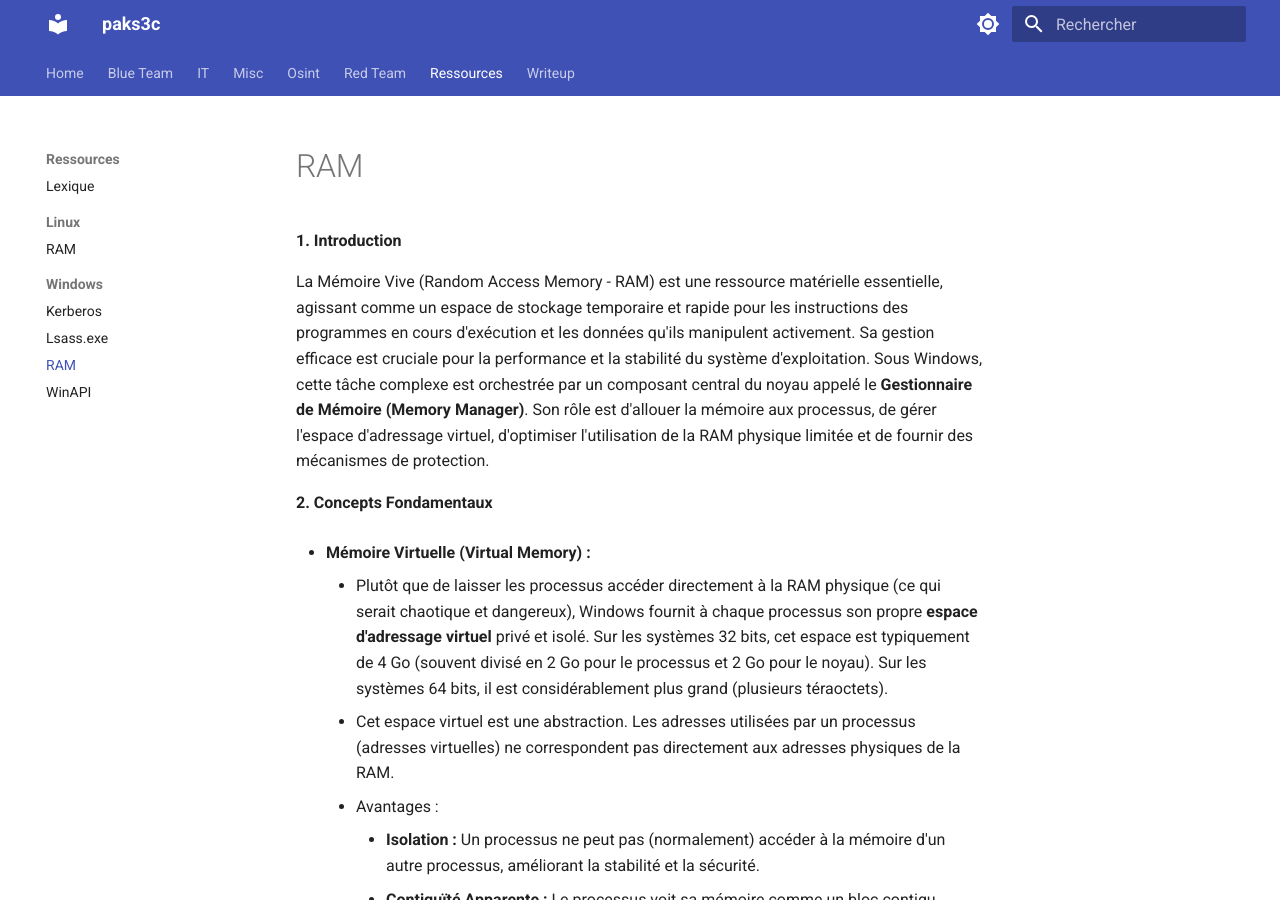
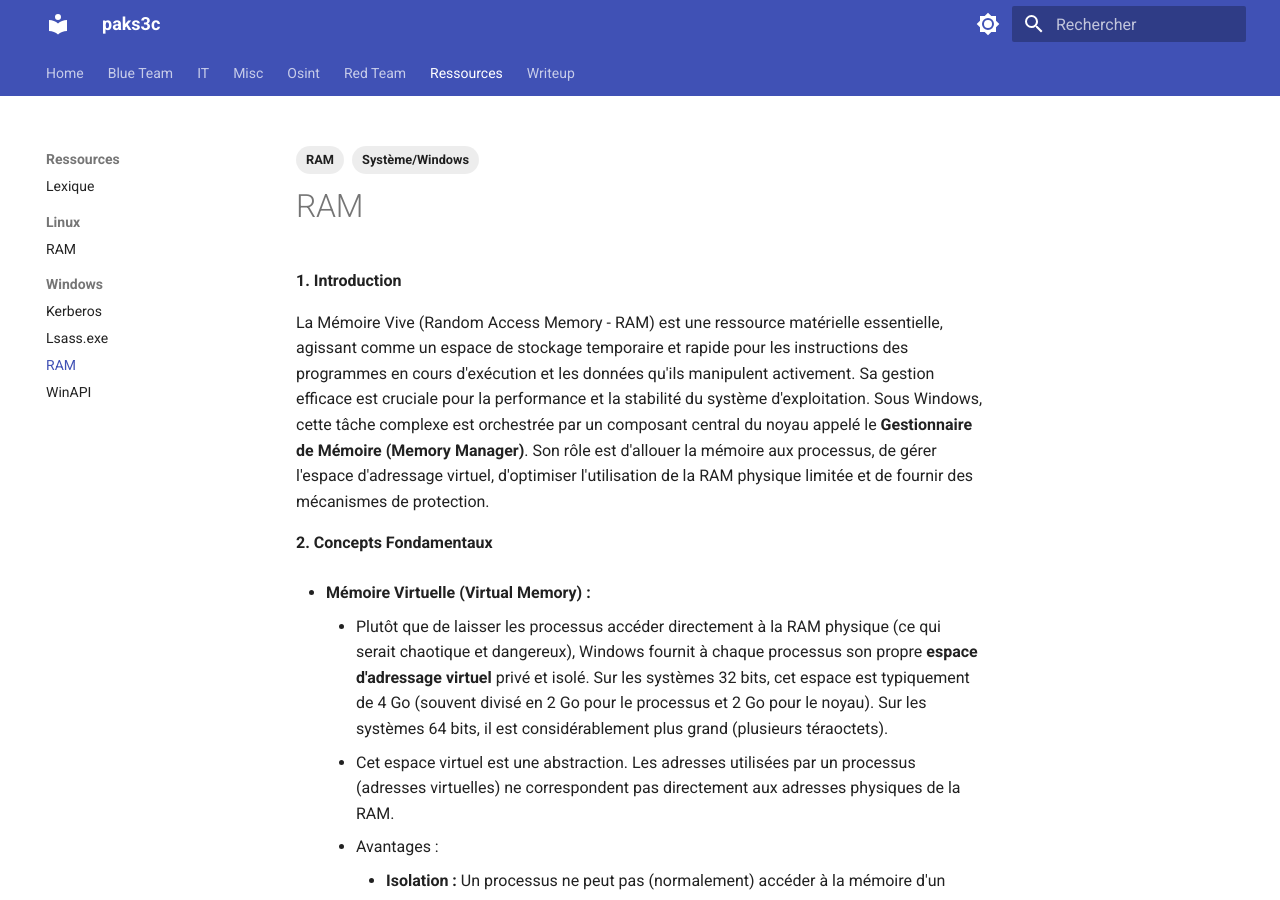
Before and after one commit to pakdekro/notes, an MkDocs documentation site: the page built from docs/Ressources/Windows/RAM.md, in a window 1280 px wide and 900 px high. Built offline with MkDocs 1.6.1 and Material for MkDocs 9.7.7, drawn with Linux system fonts in a browser that asks for light colours.

Commit message:
Update RAM.md

```diff
--- a/docs/Ressources/Windows/RAM.md
+++ b/docs/Ressources/Windows/RAM.md
@@ -1,3 +1,8 @@
+---
+tags:
+  - RAM
+  - Système/Windows
+---
 **1. Introduction**
 
 La Mémoire Vive (Random Access Memory - RAM) est une ressource matérielle essentielle, agissant comme un espace de stockage temporaire et rapide pour les instructions des programmes en cours d'exécution et les données qu'ils manipulent activement. Sa gestion efficace est cruciale pour la performance et la stabilité du système d'exploitation. Sous Windows, cette tâche complexe est orchestrée par un composant central du noyau appelé le **Gestionnaire de Mémoire (Memory Manager)**. Son rôle est d'allouer la mémoire aux processus, de gérer l'espace d'adressage virtuel, d'optimiser l'utilisation de la RAM physique limitée et de fournir des mécanismes de protection.
```
